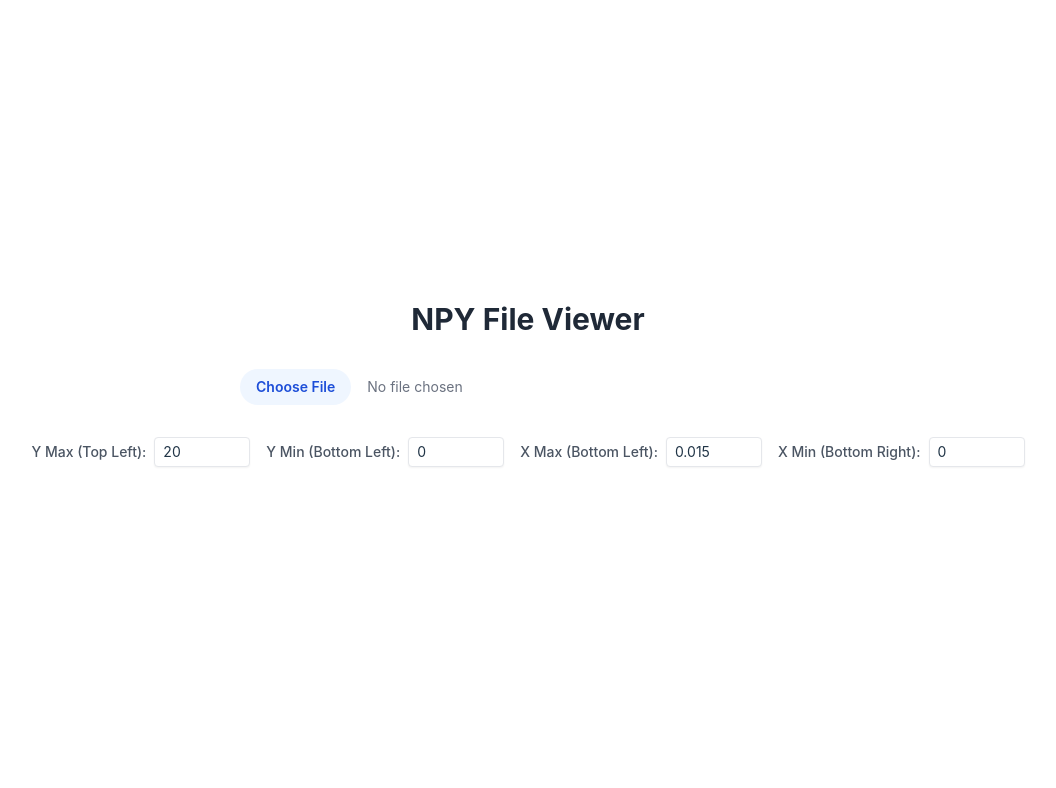
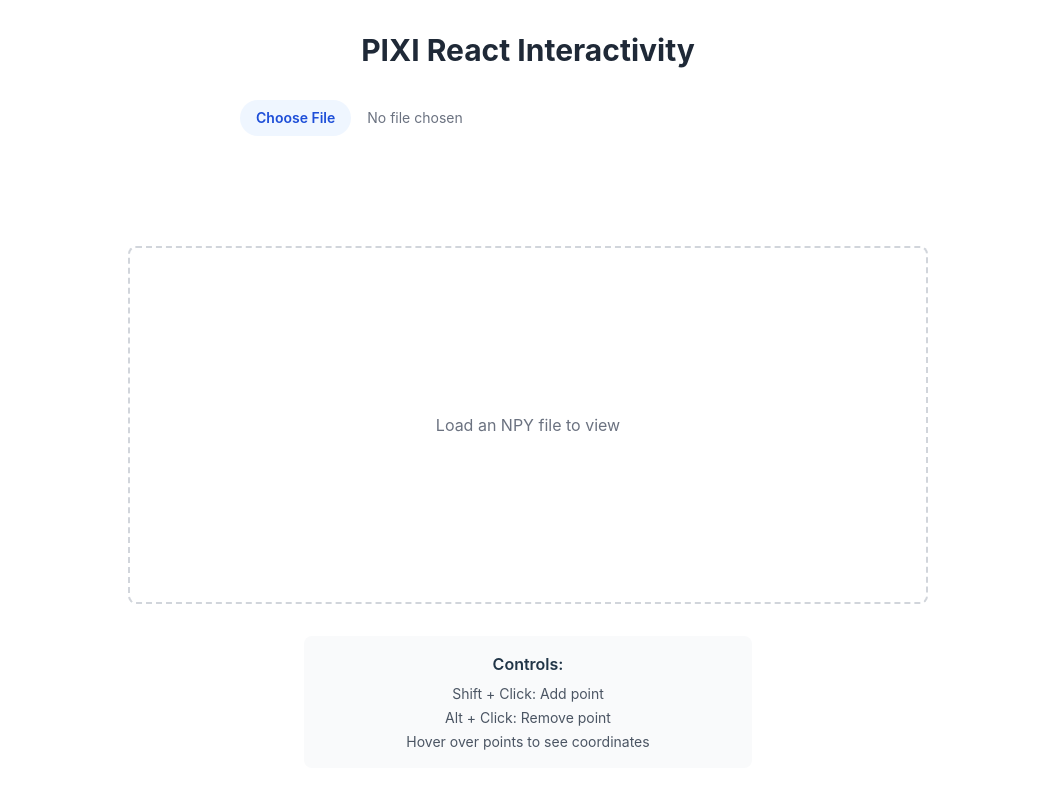
Before and after one commit to CodingGriffin/Pixi-React-Interactivity, a React (Vite) app: page / in a window 1280 px wide. Shown: the top 788 px of the page, without its empty margins (112-1168 px from the left). Built offline with nearby package versions, Linux system fonts and the light colour scheme; what @pixi/react would draw is missing.

Commit message:
changed layouts

```diff
--- a/src/App.tsx
+++ b/src/App.tsx
@@ -2,9 +2,9 @@ import { NpyViewer } from './components/NpyViewer';
 
 function App() {
   return (
-    <div className="w-full min-h-screen bg-white flex flex-col items-center justify-center p-8">
-      <div className="w-full max-w-6xl flex flex-col items-center">
-        <h1 className="text-3xl font-bold text-gray-800 mb-8">NPY File Viewer</h1>
+    <div className="w-full min-h-screen bg-white p-8">
+      <div className="w-full max-w-6xl mx-auto">
+        <h1 className="text-3xl font-bold text-gray-800 text-center mb-8">PIXI React Interactivity</h1>
         <NpyViewer />
       </div>
     </div>
--- a/src/components/NpyViewer.tsx
+++ b/src/components/NpyViewer.tsx
@@ -274,8 +274,8 @@ export function NpyViewer() {
   };
 
   return (
-    <div className="w-full flex flex-col items-center justify-center">
-      {/* File Input */}
+    <div className="flex flex-col items-center">
+      {/* File Input - Fixed position */}
       <div className="w-full max-w-xl mb-8">
         <input
           type="file"
@@ -290,8 +290,12 @@ export function NpyViewer() {
         />
       </div>
 
+      {/* Fixed height container for the rest of the content */}
+      <div className="h-[600px] flex flex-col items-center">
         {/* Axis Inputs */}
-      <div className="flex gap-4 mb-8 flex-wrap justify-center">
+        <div className="h-[52px] mb-8">
+          {texture && (
+            <div className="flex gap-4 flex-wrap justify-center">
               <div className="flex items-center gap-2">
                 <label className="text-sm font-medium text-gray-600">Y Max (Top Left):</label>
                 <input
@@ -333,10 +337,12 @@ export function NpyViewer() {
                 />
               </div>
             </div>
+          )}
+        </div>
 
-      {texture && (
-        <div className="flex flex-col items-center justify-center">
-          {/* PixiJS Component Container */}
+        {/* Viewer Container */}
+        <div className="w-[800px] h-[400px]">
+          {texture ? (
             <div className="relative bg-white p-4 rounded-lg shadow-md">
               {/* Y-axis labels (left side) */}
               <div className="absolute -left-12 top-0 h-full flex flex-col justify-between">
@@ -416,6 +422,12 @@ export function NpyViewer() {
                 )}
               </div>
             </div>
+          ) : (
+            <div className="w-full h-full border-2 border-dashed border-gray-300 rounded-lg flex items-center justify-center">
+              <p className="text-gray-500">Load an NPY file to view</p>
+            </div>
+          )}
+        </div>
 
         {/* Controls Info */}
         <div className="mt-8 p-4 bg-gray-50 rounded-lg w-full max-w-md">
@@ -427,14 +439,15 @@ export function NpyViewer() {
           </ul>
         </div>
       </div>
-      )}
 
       {isLoading && (
-        <div className="text-center py-4 text-gray-600">Loading...</div>
+        <div className="absolute inset-0 bg-white/50 flex items-center justify-center">
+          <div className="text-gray-600">Loading...</div>
+        </div>
       )}
 
       {error && (
-        <div className="text-center py-4 text-red-600">{error}</div>
+        <div className="mt-4 text-center text-red-600">{error}</div>
       )}
     </div>
   );
```
Lines whose indentation alone changed are shown as unchanged.
